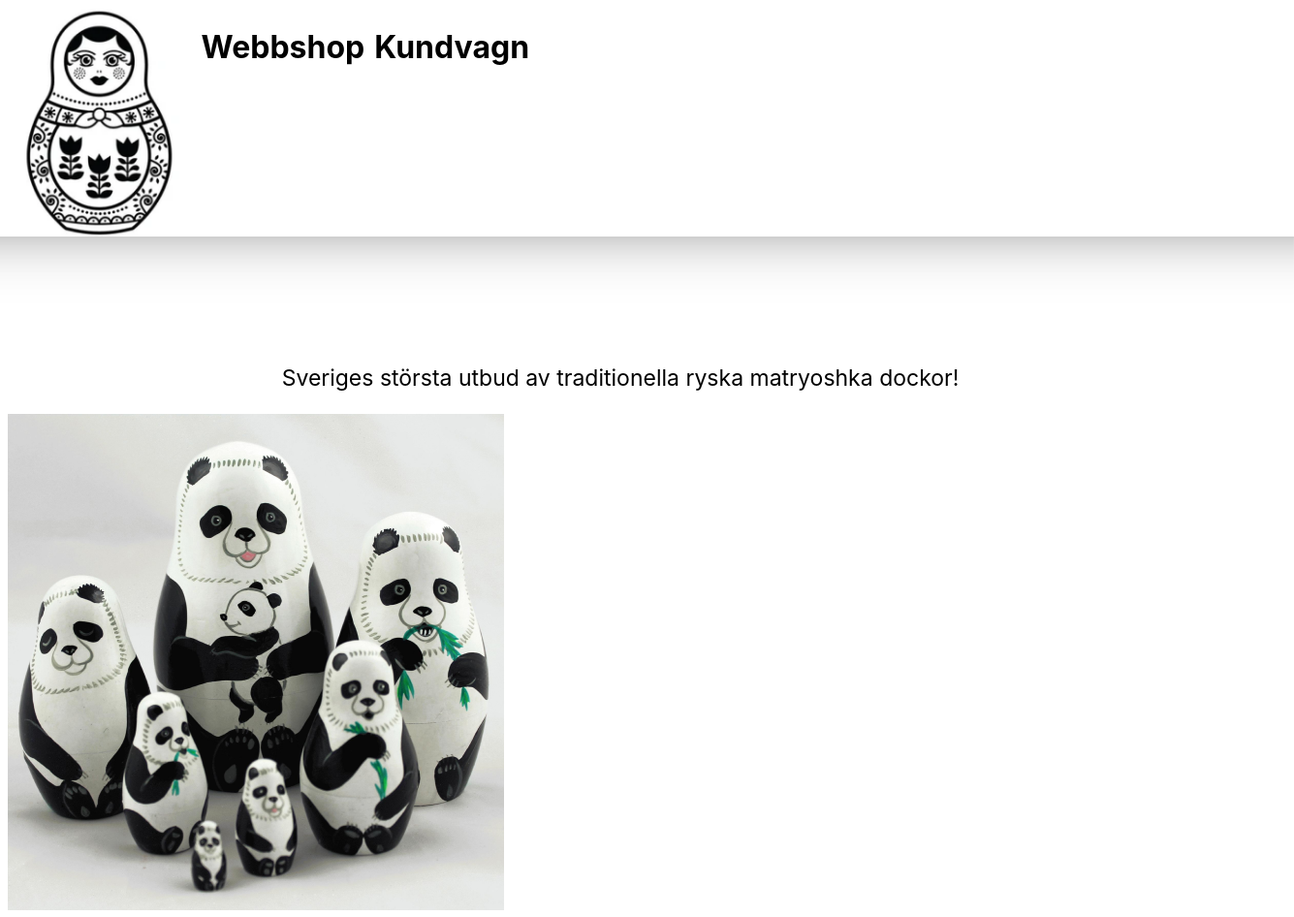
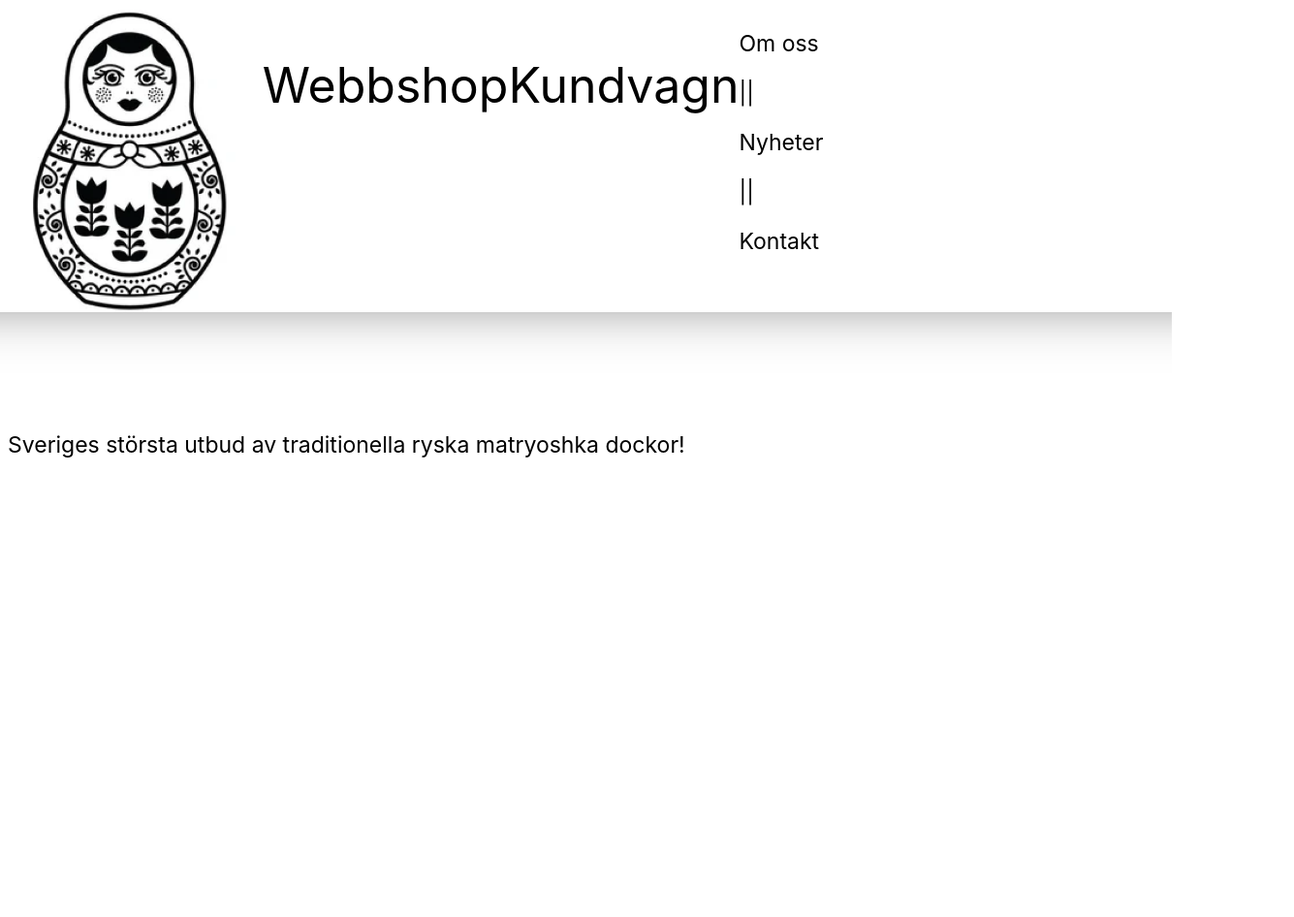
Before and after one commit to TE22A-Nils-Nordstrom/Projekt-2-Webbshop, a plain HTML site: page index.html in a window 1280 px wide. Shown: the whole page at 97% size, 1335 px wide, since content can reach past the window. After the commit the page ends 800 px from the top, so only its background shows below. Drawn offline with Linux system fonts and the light colour scheme.

Commit message:
test commit

```diff
--- a/index.html
+++ b/index.html
@@ -16,8 +16,9 @@
 <body>
     <header>
         <img id ="logga" src="./img/logga.webp" alt="Hemsidans logga, en Matryoshka docka">
-        <h1>Webbshop</h1>
-        <h1>Kundvagn</h1>
+        <div id="headerDiv">
+            <p class="headerText">Webbshop</p>
+            <p class="headerText">Kundvagn</p>
             <nav>
                 <p>Om oss</p>
                 <p>||</p>
@@ -25,12 +26,11 @@
                 <p>||</p>
                 <p>Kontakt</p>
             </nav>
+        </div>
+
     </header>
     <img id = "skugga" src="./img/skugga.webp" alt="">
     <p id ="beskrivning">Sveriges största utbud av traditionella ryska matryoshka dockor!</p>
-    <article>
-        <img src="./img/docka 1.webp" alt="Matryoshka med panda-design">
-    </article>
 
 </body>
 </html>
--- a/style.css
+++ b/style.css
@@ -1,24 +1,32 @@
-header, nav{
+header{
     display: flex;
     flex-direction: row;
-    flex-wrap: wrap;
     gap: 10px;
 }
 
+.headerText{
+    font-size: 50px;
+}
+
+#headerDiv{
+    display:flex;
+    flex-direction: row;
+    flex-wrap: wrap;
+}
+
 #logga{
-    width: 15%;
+    width: 20%;
+    height: 20%;
 }
 #skugga{
     margin-left: -5%;
-    width: 110%;
+    width: 100%;
 }
 
 #beskrivning{
     font-size: 23px;
-    text-align: center;
+    text-align: left;
 }
 nav{
     font-size: 23px;
-    margin-left: 20%;
-    margin-top: -10%;
 }
```
Lines whose indentation alone changed are shown as unchanged.
